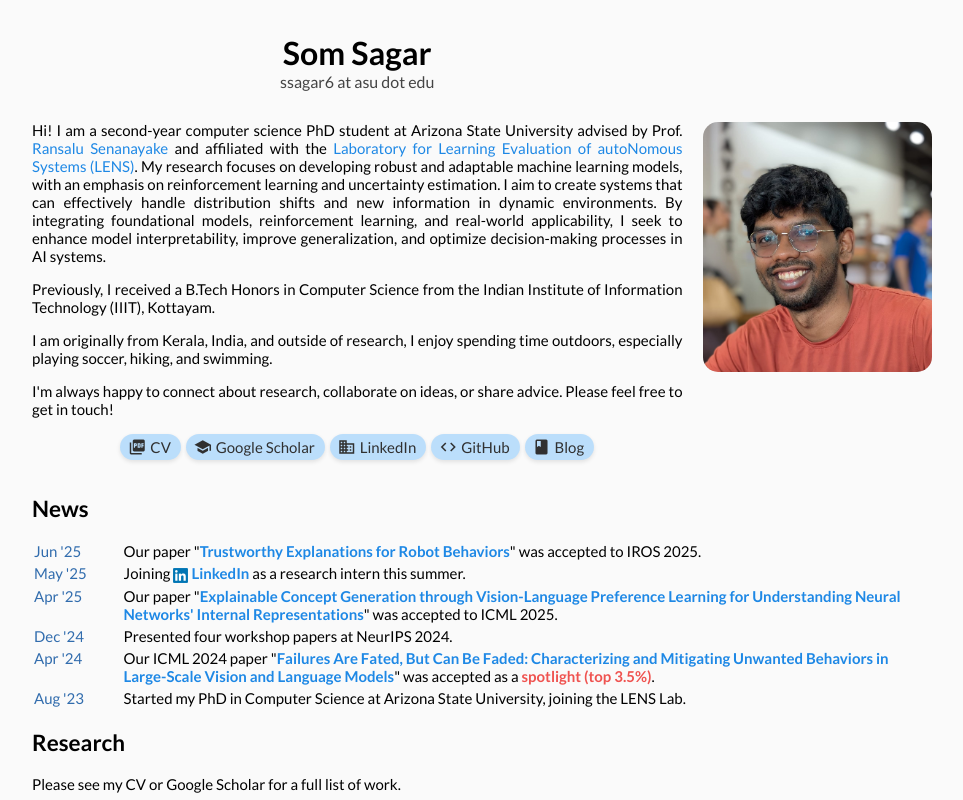
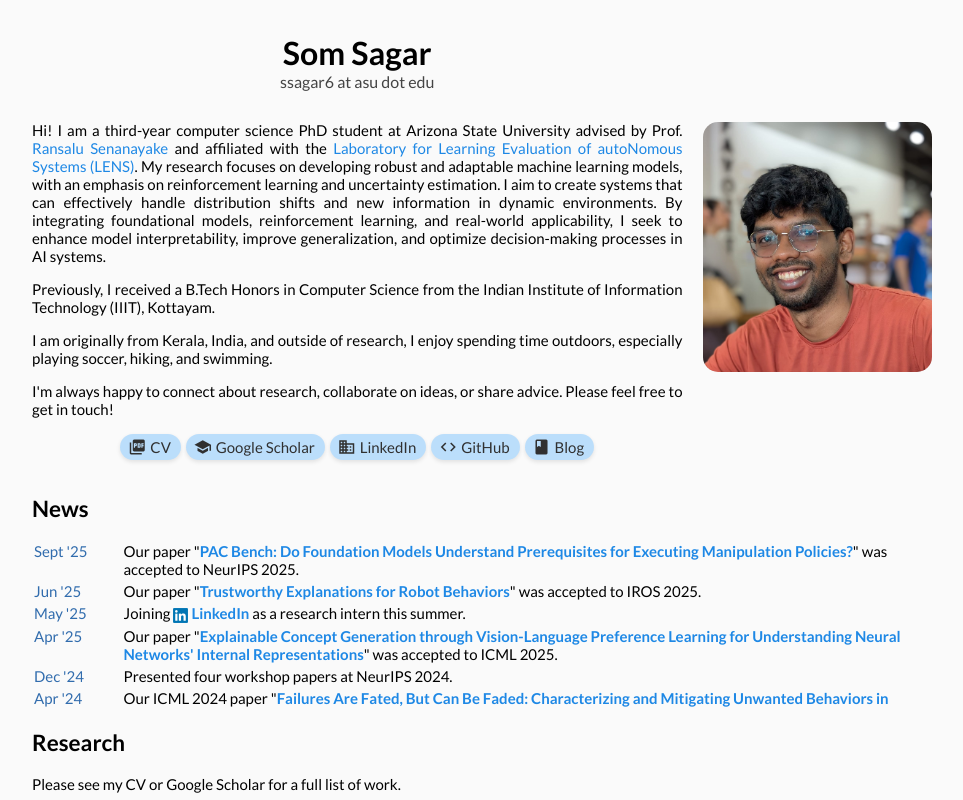
Before and after one commit to somsagar07/somsagar07.github.io, a plain HTML site: page index.html in a window 1280 px wide. Shown: the top 800 px of the page, without its empty margins (158-1121 px from the left). Drawn offline with Linux system fonts and the light colour scheme.

Commit message:
Update index.html

```diff
--- a/index.html
+++ b/index.html
@@ -196,7 +196,7 @@
 
           <div class="left-column">
             <div class="bio-text">
-              <p align='justify'>Hi! I am a second-year computer science PhD student at Arizona State University advised by Prof. <a href='https://www.ransalu.com/'>Ransalu Senanayake</a> and affiliated with the <a href='https://www.ransalu.com/'>Laboratory for Learning Evaluation of autoNomous Systems (LENS)</a>. My research focuses on developing robust and adaptable machine learning models, with an emphasis on reinforcement learning and uncertainty estimation. I aim to create systems that can effectively handle distribution shifts and new information in dynamic environments. By integrating foundational models, reinforcement learning, and real-world applicability, I seek to enhance model interpretability, improve generalization, and optimize decision-making processes in AI systems.</p>
+              <p align='justify'>Hi! I am a third-year computer science PhD student at Arizona State University advised by Prof. <a href='https://www.ransalu.com/'>Ransalu Senanayake</a> and affiliated with the <a href='https://www.ransalu.com/'>Laboratory for Learning Evaluation of autoNomous Systems (LENS)</a>. My research focuses on developing robust and adaptable machine learning models, with an emphasis on reinforcement learning and uncertainty estimation. I aim to create systems that can effectively handle distribution shifts and new information in dynamic environments. By integrating foundational models, reinforcement learning, and real-world applicability, I seek to enhance model interpretability, improve generalization, and optimize decision-making processes in AI systems.</p>
               <p align='justify'>Previously, I received a B.Tech Honors in Computer Science from the Indian Institute of Information Technology (IIIT), Kottayam.</p>
               <p align='justify'>I am originally from Kerala, India, and outside of research, I enjoy spending time outdoors, especially playing soccer, hiking, and swimming.</p>
               <p align='justify'>I'm always happy to connect about research, collaborate on ideas, or share advice. Please feel free to get in touch!</p>
@@ -219,6 +219,10 @@
         <h2>News</h2>
         <div class="news-scroll-container">
           <table width='100%' border='0' cellspacing='0' cellpadding='2'>
+            <tr>
+              <td width='10%' valign='top'><span class='news-date'>Sept '25</span></td>
+              <td width='90%' valign='top'>Our paper "<a class='news-item-title' href='https://arxiv.org/abs/2506.23725' target='_blank'>PAC Bench: Do Foundation Models Understand Prerequisites for Executing Manipulation Policies?</a>" was accepted to NeurIPS 2025.</td>
+            </tr>
             <tr>
               <td width='10%' valign='top'><span class='news-date'>Jun '25</span></td>
               <td width='90%' valign='top'>Our paper "<a class='news-item-title' href='https://arxiv.org/abs/2409.10733' target='_blank'>Trustworthy Explanations for Robot Behaviors</a>" was accepted to IROS 2025.</td>
```
